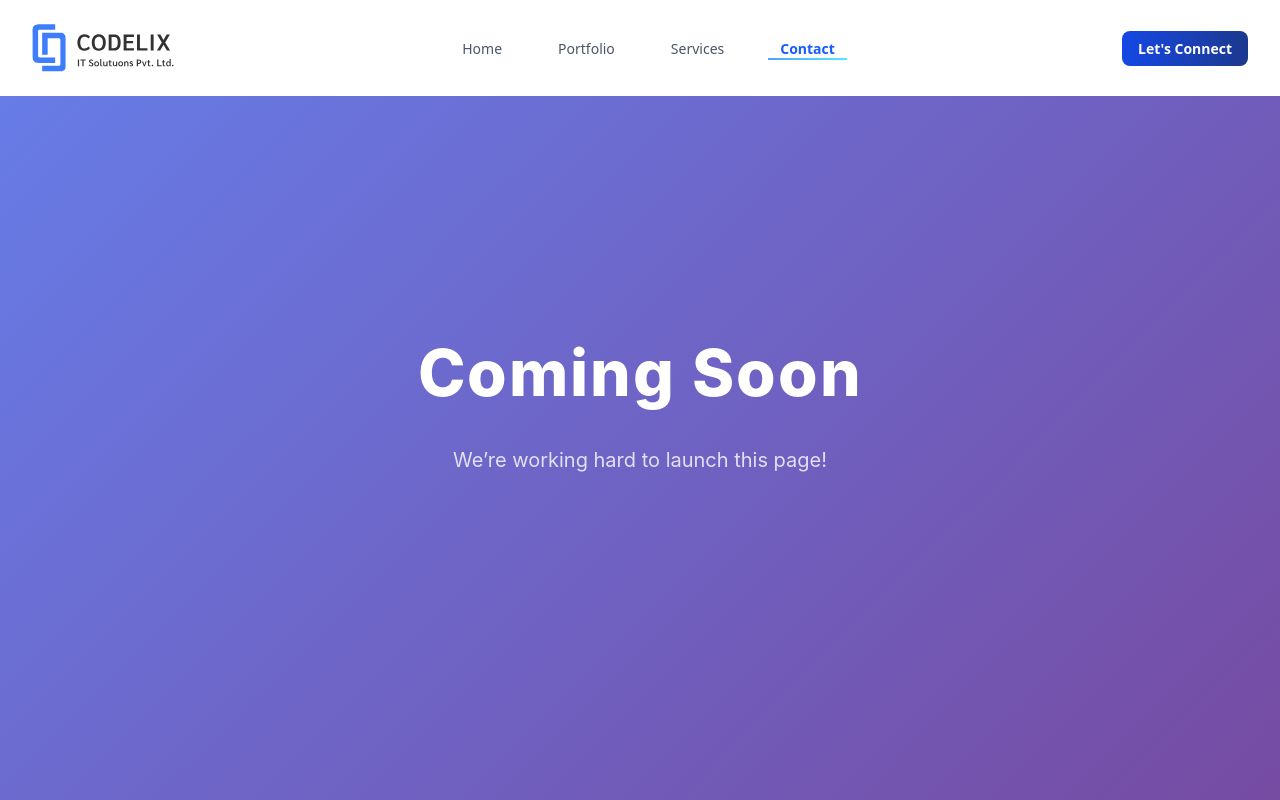
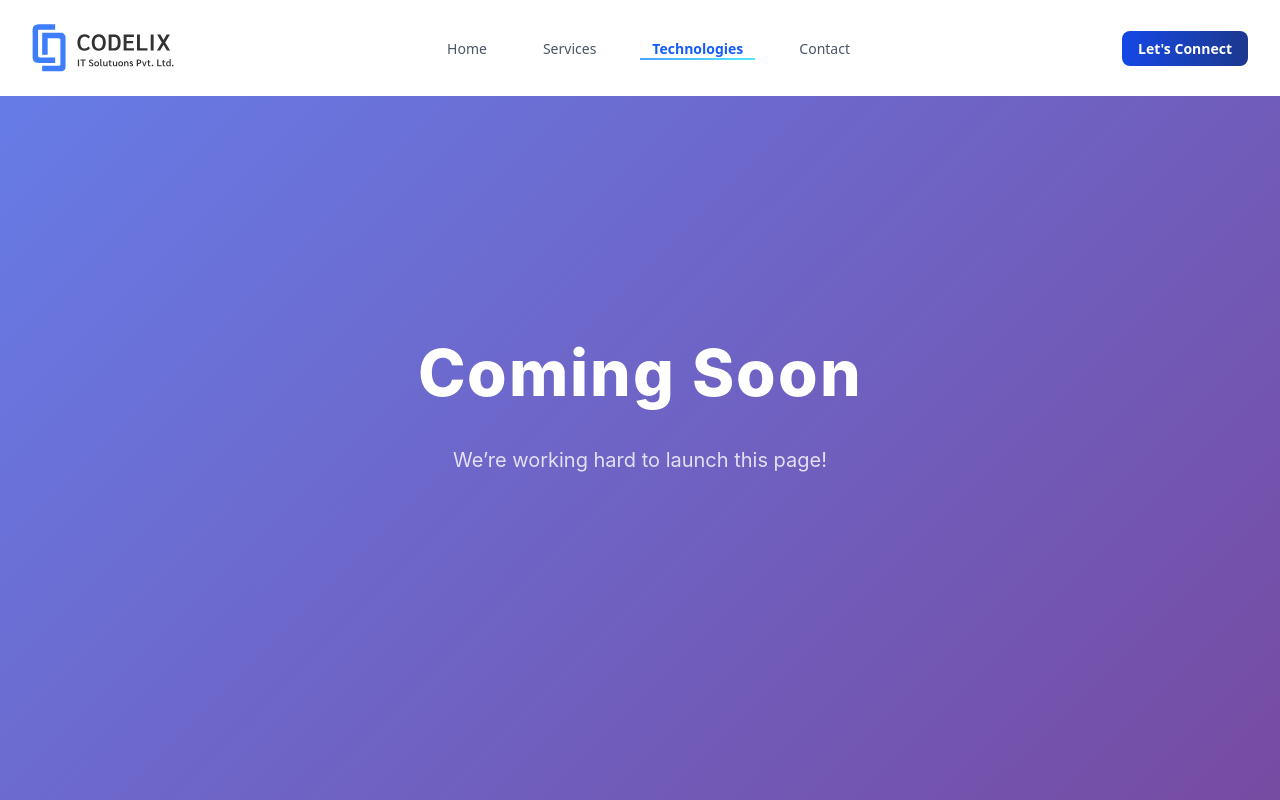
Before and after one commit to bhargav-13/codelix-main, a Next.js app: page /contact in a window 1280 px wide. Shown: the top 800 px of the page. Built offline with nearby package versions, Linux system fonts and the light colour scheme.

Commit message:
refactors home redirections

```diff
--- a/src/app/page.tsx
+++ b/src/app/page.tsx
@@ -8,14 +8,21 @@ import { BackgroundLinesDemo } from '@/components/background-lines';
 export default function Home() {
   return (
     <>
-      <HeroParallaxDemo />
-      <BuildAppsSection />
-      <ServicesSection />
-      <TechnologiesSection />
+      <div id="home">
+        <HeroParallaxDemo />
+        <BuildAppsSection />
+      </div>
+      <div id="services">
+        <ServicesSection />
+      </div>
+      <div id="technologies">
+        <TechnologiesSection />
+      </div>
       <TestimonialSliderSection />
-      <div className="relative">
+      <div className="relative" id="contact">
         <BackgroundLinesDemo />
       </div>
+      {/* The footer will be wrapped with id 'contact' in layout or footer */}
     </>
   );
 }
--- a/src/components/site-footer.tsx
+++ b/src/components/site-footer.tsx
@@ -29,7 +29,7 @@ const socialLinks = [
 export function SiteFooter() {
   const currentYear = new Date().getFullYear();
   return (
-    <footer className="bg-[#23262f] text-gray-300 pt-12 pb-2 px-2 md:px-0">
+    <footer id="contact" className="bg-[#23262f] text-gray-300 pt-12 pb-2 px-2 md:px-0">
       <div className="max-w-7xl mx-auto relative flex flex-wrap justify-around items-start">
         {/* Contact Card */}
         <div className="bg-[#23262f] border border-[#353843] rounded-2xl p-6 flex flex-col min-w-[300px] max-w-sm w-full md:w-1/4 mx-auto md:mx-0 shadow-lg mb-8 md:mb-0">
@@ -75,7 +75,7 @@ export function SiteFooter() {
             <h3 className="text-sm font-semibold uppercase mb-4" style={{ color: '#3E7DFC' }}>CONTACT INFO</h3>
             <div className="space-y-2">
               <p className="text-gray-400 text-sm">info@codelix.com</p>
-              <p className="text-gray-400 text-sm">+91 9429629295</p>
+              <p className="text-gray-400 text-sm">+91 9429269295</p>
             </div>
           </div>
           <div>
--- a/src/components/site-header.tsx
+++ b/src/components/site-header.tsx
@@ -12,11 +12,12 @@ export const SiteHeader = () => {
     const pathname = usePathname();
     const router = useRouter();
 
+    // Updated nav items to use anchor links and reflect sections
     const navItems = [
-        { label: 'Home', href: '/home' },
-        { label: 'Portfolio', href: '/portfolio' },
-        { label: 'Services', href: '/services' },
-        { label: 'Contact', href: '/contact' }
+        { label: 'Home', href: '#home' },
+        { label: 'Services', href: '#services' },
+        { label: 'Technologies', href: '#technologies' },
+        { label: 'Contact', href: '#contact' }
     ];
 
     // Handle scroll effect
@@ -28,20 +29,61 @@ export const SiteHeader = () => {
         return () => window.removeEventListener('scroll', handleScroll);
     }, []);
 
-    // Check if current route is active
-    const isActive = (path: string) => {
-        if (!pathname) return false;
-        if (path === '/home') {
-            return pathname === '/' || pathname === '/home';
-        }
-        return pathname.startsWith(path);
+    // Track active section for highlight
+    const [activeSection, setActiveSection] = useState('home');
+
+    useEffect(() => {
+        const handleScroll = () => {
+            const sections = [
+                { id: 'home', offset: 0 },
+                { id: 'services', offset: 0 },
+                { id: 'technologies', offset: 0 },
+                { id: 'contact', offset: 0 }
+            ];
+            sections.forEach(section => {
+                const el = document.getElementById(section.id);
+                if (el) {
+                    section.offset = el.getBoundingClientRect().top + window.scrollY;
+                }
+            });
+            const scrollPosition = window.scrollY + 120;
+            let current = 'home';
+            for (let i = 0; i < sections.length; i++) {
+                if (scrollPosition >= sections[i].offset) {
+                    current = sections[i].id;
+                }
+            }
+            setActiveSection(current);
+        };
+        window.addEventListener('scroll', handleScroll);
+        handleScroll();
+        return () => window.removeEventListener('scroll', handleScroll);
+    }, []);
+
+    // Check if nav item is active section
+    const isActive = (hash: string) => {
+        if (!hash.startsWith('#')) return false;
+        return activeSection === hash.replace('#', '');
     };
 
-    // Close mobile menu when navigating
+
+    // Smooth scroll to section and close mobile menu
     const handleNavigation = (href: string) => {
         setMobileMenuOpen(false);
-        router.push(href);
+        if (href.startsWith('#')) {
+            const id = href.replace('#', '');
+            const el = document.getElementById(id);
+            if (el) {
+                window.scrollTo({
+                    top: el.offsetTop - 80,
+                    behavior: 'smooth',
+                });
+            }
+        } else {
+            router.push(href);
+        }
     };
+
 
     return (
         <header className={`w-full fixed top-0 z-50 transition-all duration-300 ${
```
